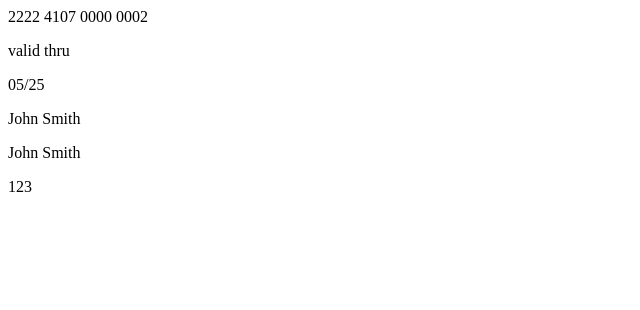
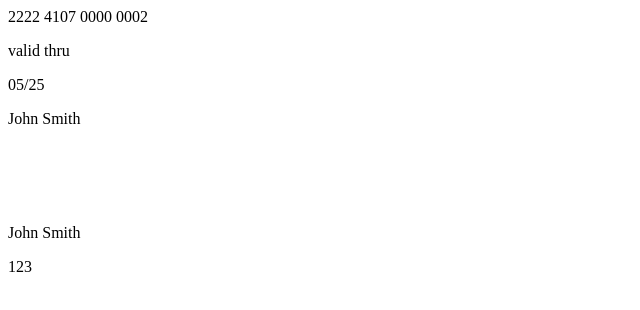
Before and after one commit to MasterCoderx/credit-card, a plain HTML site: page index.html in a window 1280 px wide. Shown: the whole page, without its empty margins (0-640 px from the left). Drawn offline with Linux system fonts and the light colour scheme.

Commit message:
Set credit card dimensions

```diff
--- a/index.html
+++ b/index.html
@@ -1,11 +1,17 @@
+<!DOCTYPE html>
+<html lang="en">
+    <head>
+        <meta charset="UTF-8">
+        <title>John Smith</title>
+        <link rel="stylesheet" href="styles.css">
+    </head>
+    <body>
         <div class="credit-card credit-card-front">
             <div class="number">
                 2222 4107 0000 0002
             </div>
             <div class="information-wrapper">
-        <p>
-            valid thru
-        </p>
+                <p>valid thru</p>
                 <p>05/25</p>
             </div>
             <p class="name">John Smith</p>
@@ -17,3 +23,5 @@
                 <p class="number">123</p>
             </div>
         </div>
+    </body>
+</html>
--- a/style.css
+++ /dev/null
@@ -1,8 +0,0 @@
-body {
-    display: block;
-    margin: 8px
-}
-div.credit-card.credit-card-front {
-    width: 85mm;
-    height: 53mm;
-}
--- /dev/null
+++ b/styles.css
@@ -0,0 +1,4 @@
+.credit-card.credit-card-front {
+    width: 85mm;
+    height: 53mm;
+}
```
Lines whose indentation alone changed are shown as unchanged.
